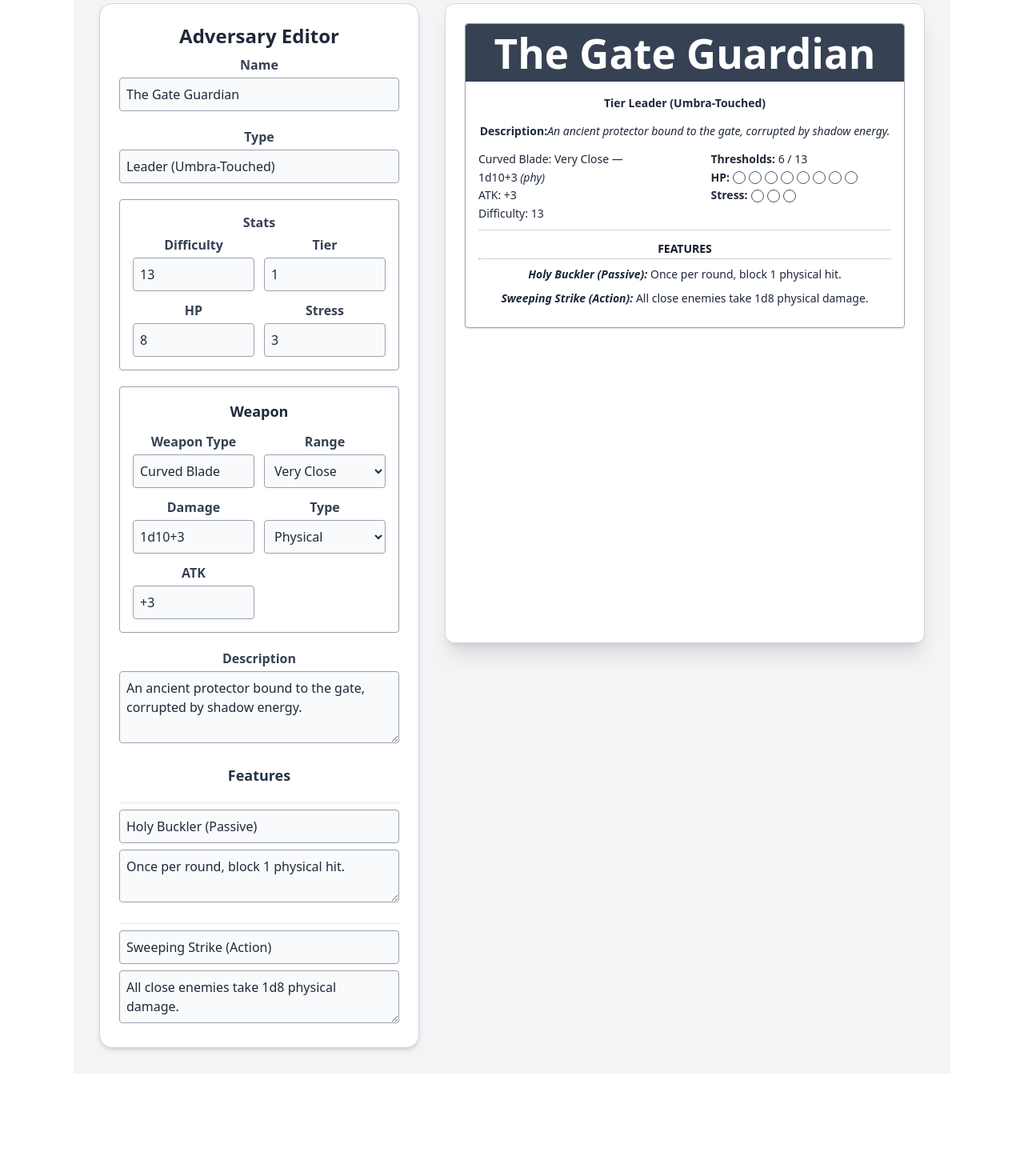
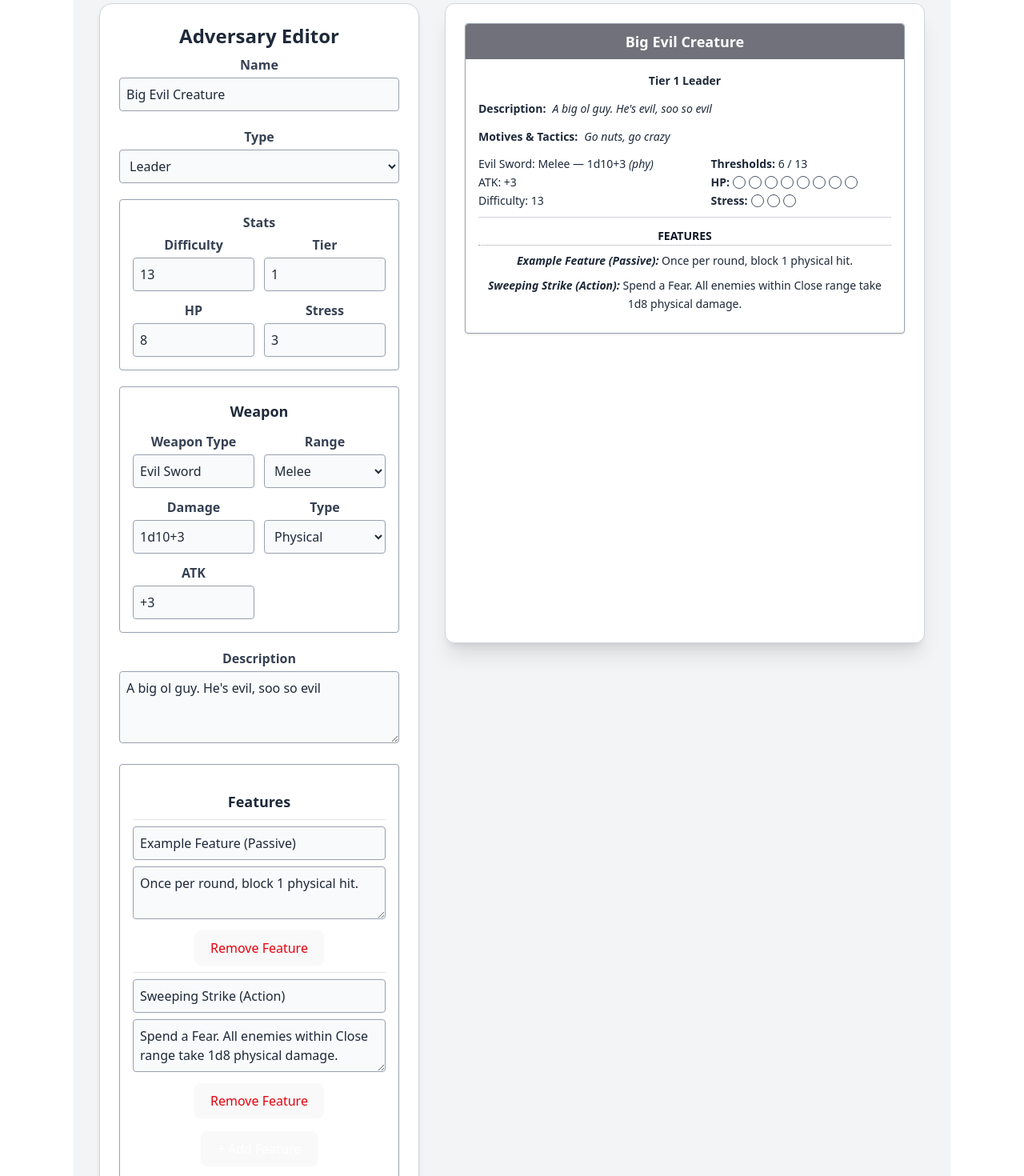
Before and after one commit to freyjabun/daggerlab, a Vue app: page / in a window 1280 px wide. Shown: the part 60-1530 px from the top of the page at 80% size. Before the commit the page ends 1434 px from the top, so only its background shows below. Built offline with nearby package versions, Linux system fonts and the light colour scheme.

Commit message:
FEATURES

```diff
--- a/src/components/AdversaryCard.vue
+++ b/src/components/AdversaryCard.vue
@@ -4,30 +4,29 @@ defineProps({ adversary: Object })
 
 <template>
   <div
-    class="bg-white border border-gray-400 rounded shadow-sm max-w-2xl text-gray-800 print:shadow-none print:border-black"
-  >
+    class="bg-white border border-gray-400 rounded shadow-sm max-w-2xl text-gray-800 print:shadow-none print:border-black">
     <!-- Header -->
-    <div class="bg-gray-700 text-white px-4 py-2 rounded-t">
-      <h1 class="font-bold text-lg">{{ adversary.name }}</h1>
+    <div class="bg-zinc-500 text-white px-4 py-2 rounded-t">
+      <h2 class="font-bold text-lg">{{ adversary.name }}</h2>
     </div>
 
     <!-- Body -->
     <div class="p-4 space-y-3 text-sm leading-relaxed">
       <!-- Tier + Type -->
       <p class="font-bold">
-        Tier {{ adversary.tier }} {{ adversary.type }}
+        Tier {{ adversary.stats.tier }} {{ adversary.type }}
       </p>
 
       <!-- Description -->
-      <p>
+      <p class="flex gap-1">
         <span class="font-bold">Description:</span>
-        <span class="italic">{{ adversary.description }}</span>
+        <span class="italic ml-1"> {{ adversary.description }}</span>
       </p>
 
       <!-- Motives & Tactics -->
-      <p v-if="adversary.motives">
+      <p class="flex gap-1" v-if="adversary.motives">
         <span class="font-bold">Motives & Tactics:</span>
-        <span class="italic">{{ adversary.motives }}</span>
+        <span class="italic ml-1">{{ adversary.motives }}</span>
       </p>
 
       <!-- Weapon & Thresholds Row -->
@@ -57,35 +56,34 @@ defineProps({ adversary: Object })
 
           <p class="flex items-center flex-wrap gap-1">
             <span class="font-semibold">HP:</span>
-            <span
-              v-for="i in adversary.stats.hp"
-              :key="'hp'+i"
-              class="inline-block w-4 h-4 border border-gray-600 rounded-full"
-            ></span>
+            <span v-for="i in adversary.stats.hp" :key="'hp' + i"
+              class="inline-block w-4 h-4 border border-gray-600 rounded-full"></span>
           </p>
 
           <p class="flex items-center flex-wrap gap-1">
             <span class="font-semibold">Stress:</span>
-            <span
-              v-for="i in adversary.stats.stress"
-              :key="'stress'+i"
-              class="inline-block w-4 h-4 border border-gray-600 rounded-full"
-            ></span>
+            <span v-for="i in adversary.stats.stress" :key="'stress' + i"
+              class="inline-block w-4 h-4 border border-gray-600 rounded-full"></span>
           </p>
         </div>
       </div>
-
       <!-- FEATURES -->
-      <div>
+      <div v-if="Array.isArray(adversary.features) && adversary.features.some(f => f.name || f.text)">
         <h2 class="font-bold uppercase text-gray-900 mt-2">Features</h2>
         <hr class="border-dotted border-gray-400 mb-2" />
-        <div v-for="(feat, i) in adversary.features" :key="i" class="mb-2">
-          <p>
-            <span class="font-bold italic">{{ feat.name }}:</span>
-            {{ feat.text }}
-          </p>
-        </div>
+
+        <template v-for="(feat, i) in adversary.features" :key="i">
+          <div v-if="feat.name || feat.text" class="mb-2">
+            <p>
+              <span class="font-bold italic">{{ feat.name }}:</span>
+              {{ feat.text }}
+            </p>
+          </div>
+        </template>
       </div>
+
+
+
     </div>
   </div>
 </template>
--- a/src/components/AdversaryForm.vue
+++ b/src/components/AdversaryForm.vue
@@ -1,6 +1,7 @@
 <script setup>
 import Stats from './Stats.vue';
 import WeaponEditor from './WeaponEditor.vue';
+import FeaturesEditor from './FeaturesEditor.vue';
 
 defineProps({ adversary: Object })
 </script>
@@ -12,35 +13,46 @@ defineProps({ adversary: Object })
     <!-- Basic Info -->
     <div>
       <label class="label">Name</label>
-      <input v-model="adversary.name" class="border border-gray-400 bg-gray-50 text-gray-800 p-2 w-full rounded" />
+      <input v-model="adversary.name" class="input-field" />
     </div>
 
     <div>
-      <label class="label">Type</label>
-      <input v-model="adversary.type" class="border border-gray-400 bg-gray-50 text-gray-800 p-2 w-full rounded" />
+      <div>
+        <label class="label">Type</label>
+        <select v-model="adversary.type" class="input-field">
+          <option>Bruiser</option>
+          <option>Horde</option>
+          <option>Leader</option>
+          <option>Minion</option>
+          <option>Ranged</option>
+          <option>Skulk</option>
+          <option>Solo</option>
+          <option>Standard</option>
+          <option>Support</option>
+        </select>
+      </div>
+
     </div>
 
     <!-- Stats -->
-     <div class="section-border">
-         <Stats v-model="adversary.stats"></Stats>
-     </div>
+    <div class="section-border">
+      <Stats v-model="adversary.stats"></Stats>
+    </div>
 
     <!-- Weapon -->
-    <div class="section-border" >
-        <WeaponEditor v-model="adversary.weapon"/>
+    <div class="section-border">
+      <WeaponEditor v-model="adversary.weapon" />
     </div>
 
     <!-- Description -->
     <div>
       <label class="block font-semibold text-gray-700 mb-1">Description</label>
-      <textarea v-model="adversary.description" class="border border-gray-400 bg-gray-50 text-gray-800 p-2 w-full rounded" rows="3" />
+      <textarea v-model="adversary.description" class="input-field" rows="3" />
     </div>
 
     <!-- Features -->
-    <h3 class="text-lg font-semibold mt-4">Features</h3>
-    <div v-for="(feat, i) in adversary.features" :key="i" class="space-y-2 border-t border-gray-200 pt-2">
-      <input v-model="feat.name" class="border border-gray-400 bg-gray-50 text-gray-800 p-2 w-full rounded" />
-      <textarea v-model="feat.text" class="border border-gray-400 bg-gray-50 text-gray-800 p-2 w-full rounded" rows="2" />
+    <div class="section-border">
+      <FeaturesEditor v-model="adversary.features" />
     </div>
   </div>
 </template>
--- /dev/null
+++ b/src/components/FeaturesEditor.vue
@@ -0,0 +1,65 @@
+<script setup>
+import { reactive } from 'vue'
+
+const props = defineProps({
+  modelValue: {
+    type: Array,
+    required: true
+  }
+})
+
+const emit = defineEmits(['update:modelValue'])
+
+function addFeature() {
+  props.modelValue.push({ name: '', text: '' })
+  emit('update:modelValue', props.modelValue)
+}
+
+function removeFeature(index) {
+  props.modelValue.splice(index, 1)
+  emit('update:modelValue', props.modelValue)
+}
+</script>
+
+<template>
+  <div class="space-y-2">
+    <h3 class="text-lg font-semibold mt-4 text-gray-800">Features</h3>
+
+    <!-- Existing features -->
+    <div
+      v-for="(feat, i) in modelValue"
+      :key="i"
+      class="border-t border-gray-200 pt-2 space-y-2"
+    >
+      <input
+        v-model="feat.name"
+        class="input-field"
+        @input="$emit('update:modelValue', modelValue)"
+      />
+      <textarea
+        v-model="feat.text"
+        class="input-field"
+        rows="2"
+        @input="$emit('update:modelValue', modelValue)"
+      ></textarea>
+
+      <button
+        v-if="modelValue.length > 1"
+        @click="removeFeature(i)"
+        type="button"
+        class="text-sm text-red-600 hover:underline"
+      >
+        Remove Feature
+      </button>
+    </div>
+
+    <!-- Add new feature -->
+    <button
+      @click="addFeature"
+      type="button"
+      class="mt-2 text-sm bg-blue-600 text-white px-3 py-1 rounded hover:bg-blue-700"
+    >
+      + Add Feature
+    </button>
+  </div>
+</template>
--- a/src/components/HelloWorld.vue
+++ /dev/null
@@ -1,37 +0,0 @@
-<script setup>
-import { ref } from 'vue'
-
-defineProps({
-  msg: String,
-})
-
-const count = ref(0)
-</script>
-
-<template>
-  <h1>{{ msg }}</h1>
-
-  <div class="card">
-    <button type="button" @click="count++">count is {{ count }}</button>
-    <p>
-      Edit
-      <code>components/HelloWorld.vue</code> to test HMR
-    </p>
-  </div>
-
-  <p>
-    Check out
-    <a href="https://vuejs.org/guide/quick-start.html#local" target="_blank"
-      >create-vue</a
-    >, the official Vue + Vite starter
-  </p>
-  <p>
-    Learn more about IDE Support for Vue in the
-    <a
-      href="https://vuejs.org/guide/scaling-up/tooling.html#ide-support"
-      target="_blank"
-      >Vue Docs Scaling up Guide</a
-    >.
-  </p>
-  <p class="read-the-docs">Click on the Vite and Vue logos to learn more</p>
-</template>
--- a/src/models/adversary.js
+++ b/src/models/adversary.js
@@ -2,6 +2,7 @@ export function createEmptyAdversary() {
   return {
     name: '',
     type: '',
+    motives: '',
     stats: {
       tier: '',
       hp: '',
@@ -25,14 +26,15 @@ export function createEmptyAdversary() {
 
 export function createExampleAdversary() {
   return {
-    name: 'The Gate Guardian',
-    type: 'Leader (Umbra-Touched)',
+    name: 'Big Evil Creature',
+    type: 'Leader',
+    motives: 'Go nuts, go crazy',
     stats: { tier: 1, hp: 8, stress: 3, difficulty: 13 },
-    weapon: { weaponType: 'Curved Blade', range: 'Very Close', roll: '1d10+3', damageType: 'Physical', atk: '+3' },
+    weapon: { weaponType: 'Evil Sword', range: 'Melee', roll: '1d10+3', damageType: 'Physical', atk: '+3' },
     features: [
-      { name: 'Holy Buckler (Passive)', text: 'Once per round, block 1 physical hit.' },
-      { name: 'Sweeping Strike (Action)', text: 'All close enemies take 1d8 physical damage.' }
+      { name: 'Example Feature (Passive)', text: 'Once per round, block 1 physical hit.' },
+      { name: 'Sweeping Strike (Action)', text: 'Spend a Fear. All enemies within Close range take 1d8 physical damage.' }
     ],
-    description: 'An ancient protector bound to the gate, corrupted by shadow energy.'
+    description: 'A big ol guy. He\'s evil, soo so evil'
   }
 }
```
